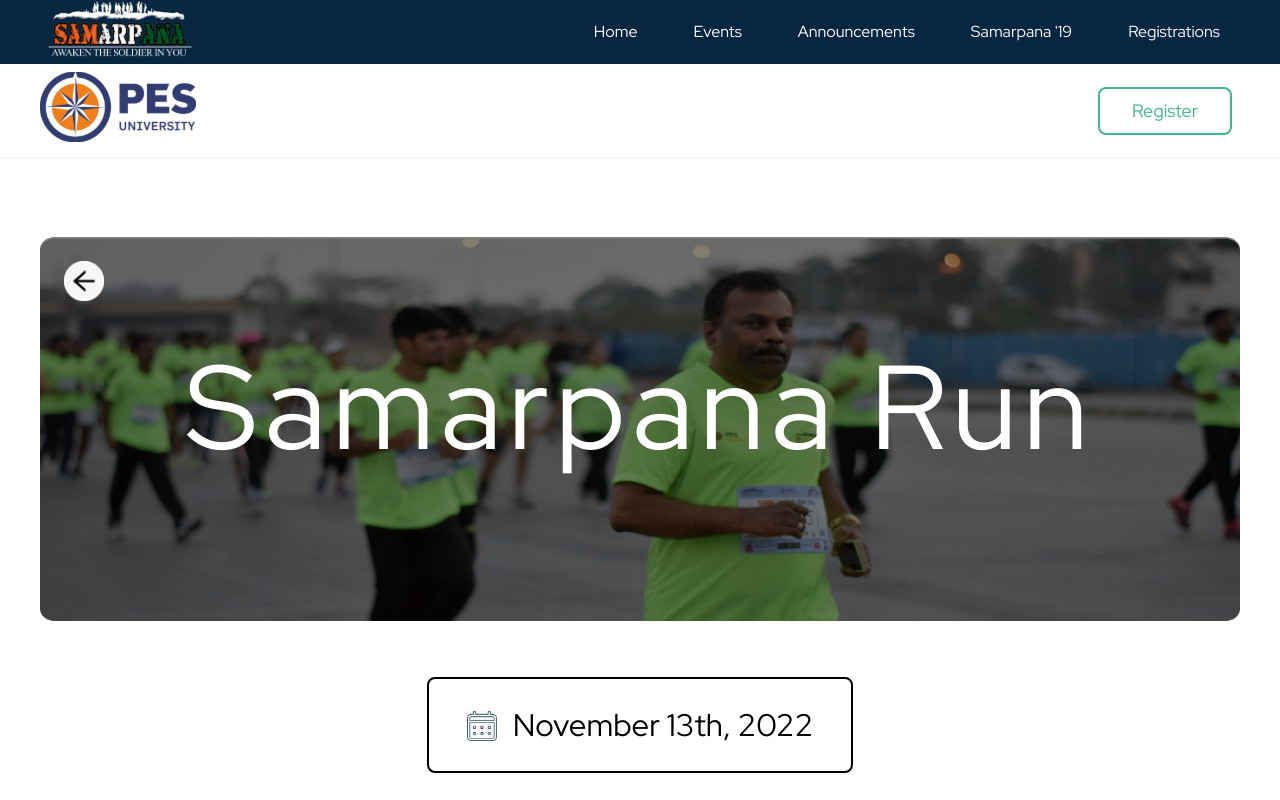
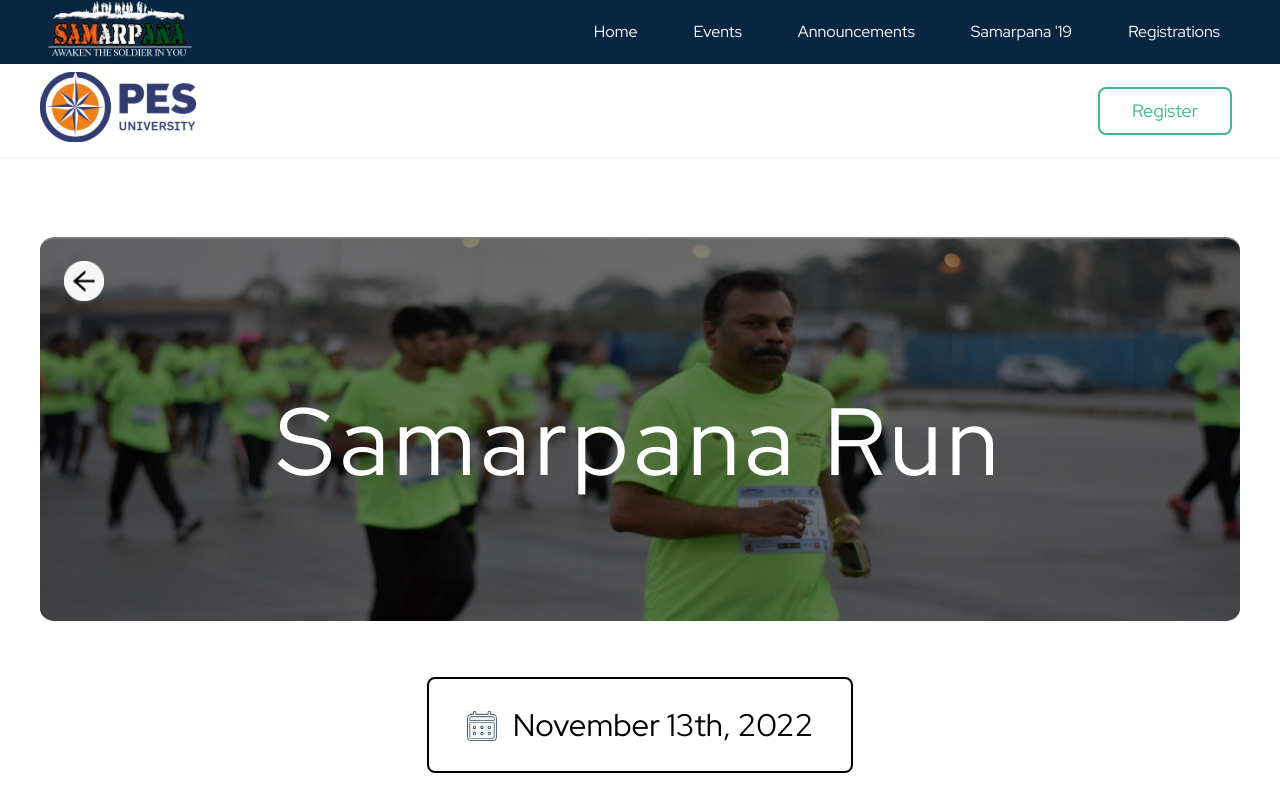
Before and after one commit to Rohanmehta28/Samarpana_website, a Next.js app: page /events/samarpana-run in a window 1280 px wide. Shown: the top 800 px of the page. Built offline with nearby package versions, Linux system fonts and the light colour scheme; a web font is replaced by a local one.

Commit message:
Workshops fixed

```diff
--- a/components/common/EventSpecificPage.js
+++ b/components/common/EventSpecificPage.js
@@ -31,13 +31,13 @@ function EventSpecificPage(props) {
             alt={props.alt}
           />
 
-          <div className="absolute md:bottom-24 bottom-6 left-0 right-0 px-4 py-1">
-            <h1
-              className="text-center lg:text-step-9 text-step-5 lg:pb-16 pb-14 font-'Poppins' tracking-wider"
+          <div className="absolute md:bottom-20 bottom-6 left-0 right-0 px-4 py-1">
+            <h4
+              className="text-center lg:text-step-8 text-step-5 lg:pb-16 pb-14 font-'Poppins' tracking-wider"
               style={{ color: '#FFFFFF' }}
             >
               {props.eventtitle}
-            </h1>
+            </h4>
             <div style={{ width: '140%' }}></div>
           </div>
 
--- a/components/register/OfflineRegisterForm.js
+++ b/components/register/OfflineRegisterForm.js
@@ -114,12 +114,17 @@ export default function OfflineRegisterForm() {
     }
 
     // validate SRN
-    if (
-      participant.pes === true &&
-      !participant.srn.match(/^(pes|PES)[1-2](ug|UG)(18|19|2[0-2])..\d\d\d/)
-    ) {
-      toast('Please enter a valid SRN', { type: 'error' })
-      return false
+    if (participant.pes === true) {
+      if (
+        !(
+          participant.srn.match(
+            /^(pes|PES)[1-2](ug|UG)(18|19|2[0-2])..\d\d\d/
+          ) || participant.srn.match(/^(pes|PES)\d\d\d\d\d\d\d\d\d\d/)
+        )
+      ) {
+        toast('Please enter a valid SRN/ PRN', { type: 'error' })
+        return false
+      }
     }
 
     return true
@@ -265,10 +270,11 @@ export default function OfflineRegisterForm() {
             value={participant.collector}
           >
             <option value=""></option>
-            <option value="Collector 1">Collector 1</option>
-            <option value="Collector 2">Collector 2</option>
-            <option value="Collector 3">Collector 3</option>
-            <option value="Collector 4">Collector 4</option>
+            <option value="Akarsh Anil Kumar">Akarsh Anil Kumar</option>
+            <option value="Naitik">Naitik</option>
+            <option value="Soumya">Soumya</option>
+            <option value="Akanksha">Akanksha</option>
+            <option value="Khushi">Khushi</option>
           </select>
         </label>
         <h4 className="font-bold text-step-1 p-2 border-2 border-green-600 rounded-lg text-green-600 my-4">
```
